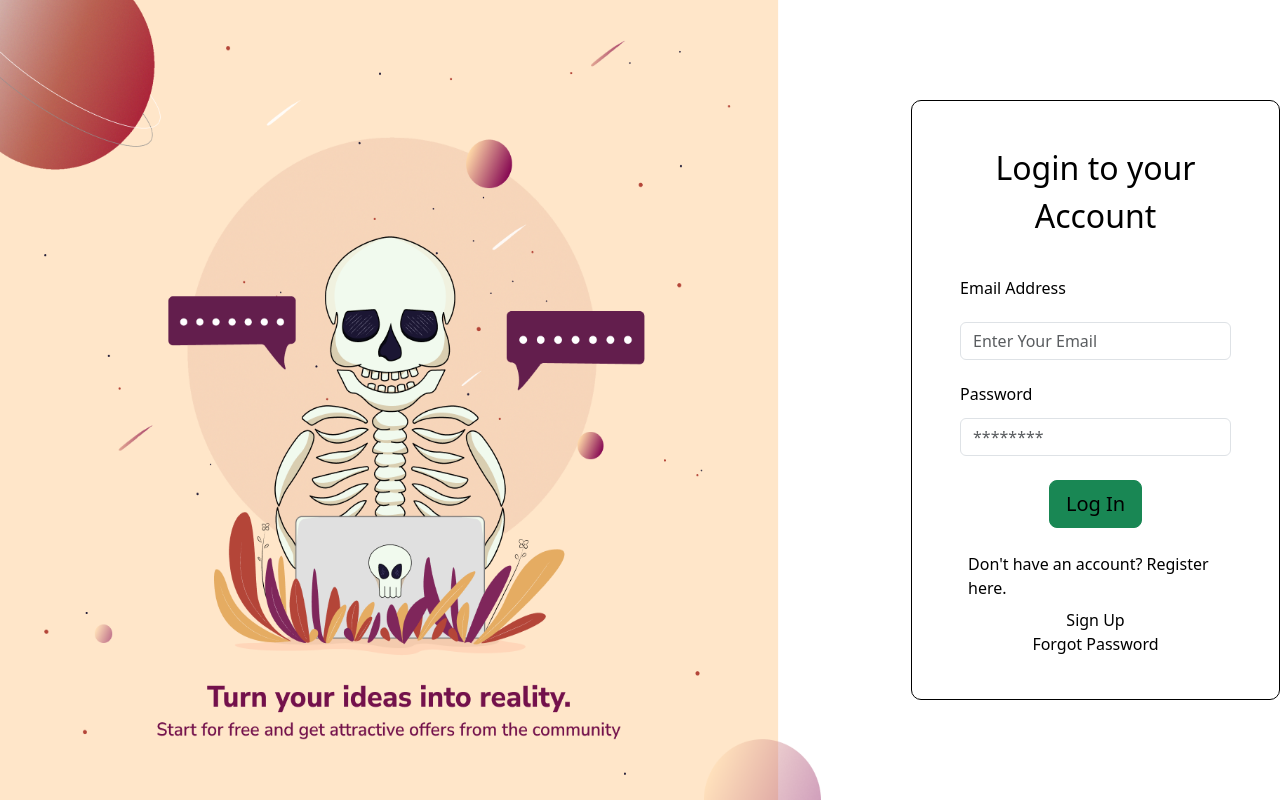
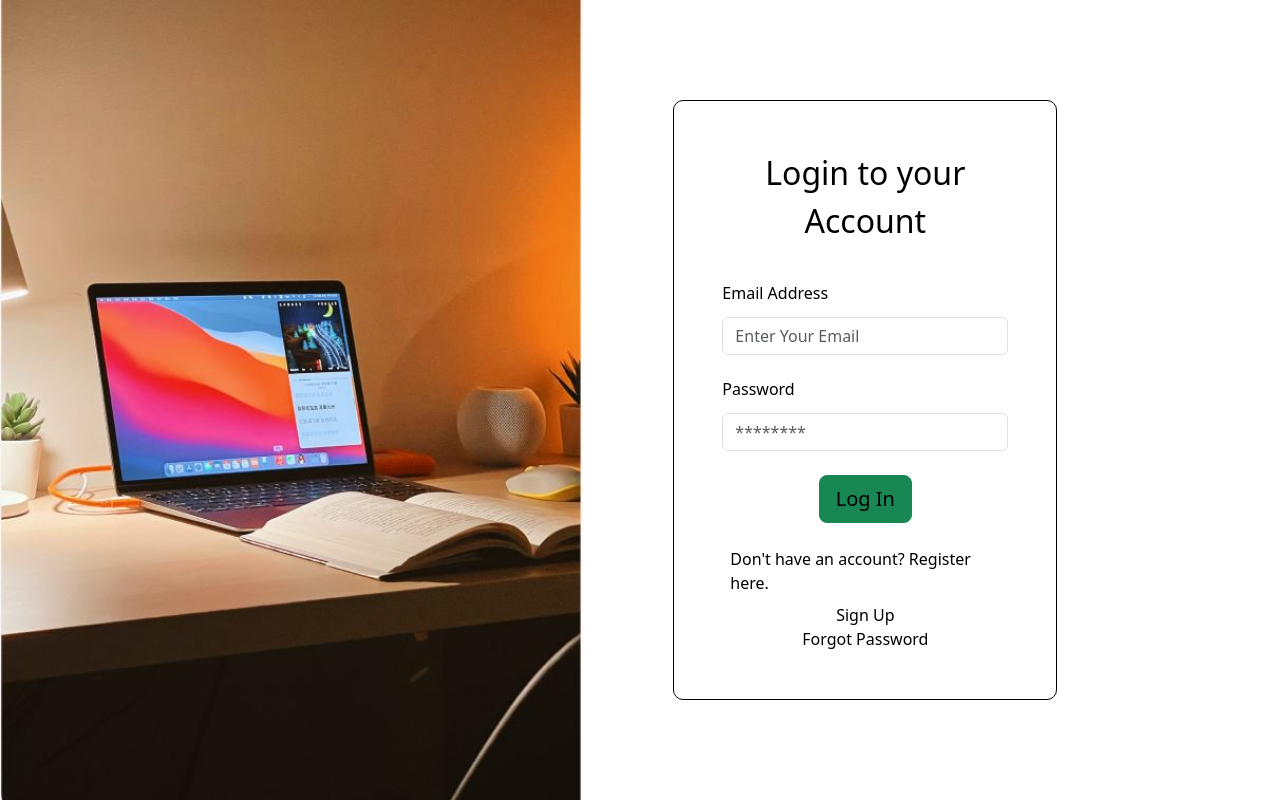
Before and after one commit to nisarg-frontendarmy/sample-react-project, a React (Create React App) app: page / in a window 1280 px wide. Built offline with nearby package versions, Linux system fonts and the light colour scheme.

Commit message:
Redesign-using-React-bootstrap

```diff
--- a/src/components/auth/Login.jsx
+++ b/src/components/auth/Login.jsx
@@ -25,8 +25,8 @@ const Login = () => {
     <div className="d-flex vh-100 main-div1">
       <div>
         <img
-          className="img-fluid d-flex rounded-top-left rounded-bottom-left align-items-center vh-100"
-          src="/images/loginmain.jpg"
+          className="img-fluid d-flex rounded-top-left rounded-bottom-left align-items-center w-100 vh-100"
+          src="/images/loginpage.JPG"
           alt="loginpage"
         />
       </div>
@@ -38,6 +38,7 @@ const Login = () => {
           <Form.Group controlId="email">
             <Form.Label className="text-black">Email Address</Form.Label>
             <Form.Control
+              className="mt-0"
               {...register("email", {
                 required: "Please enter email",
                 pattern: {
```
Also changed, not shown: public/Images/loginpage.JPG (added).
